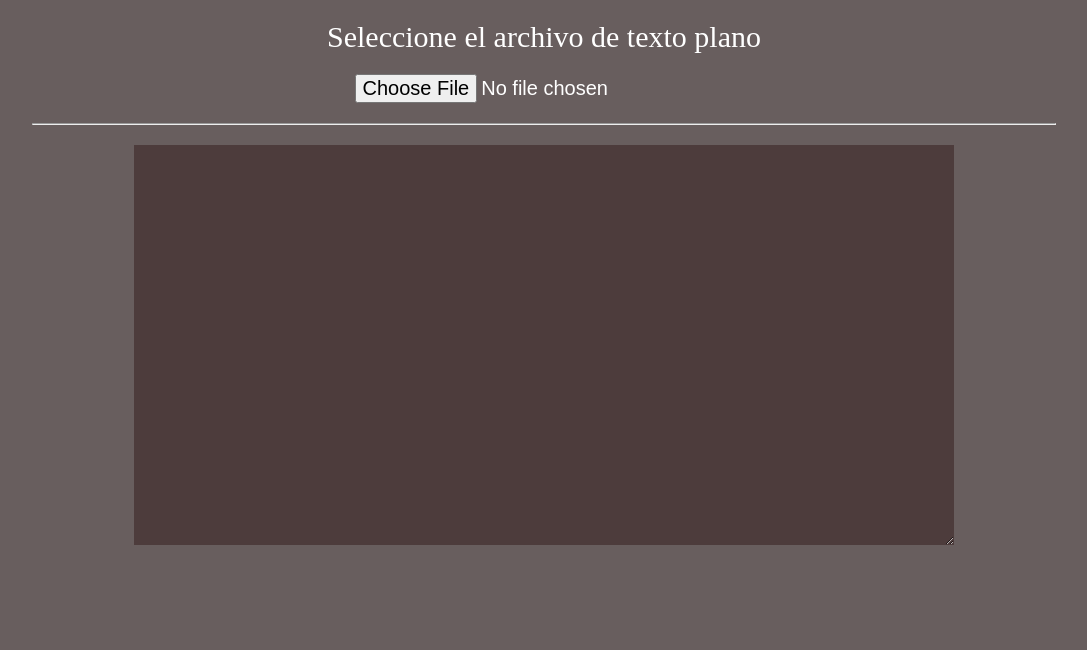
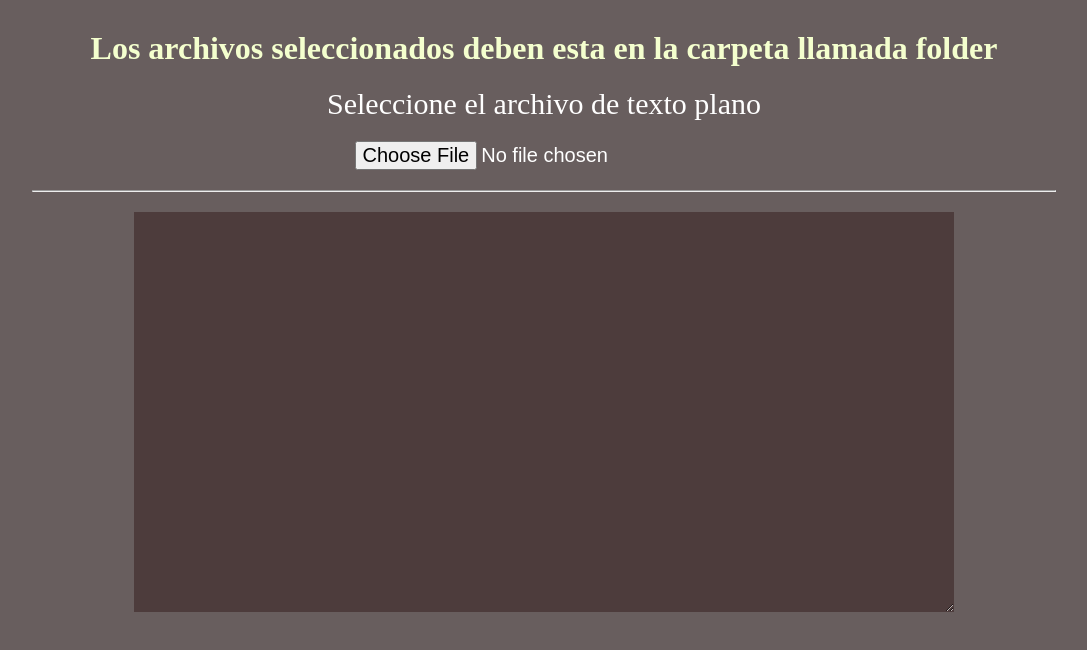
Before and after one commit to GustavoOmonteAcevedoGOA/CSVoJSON, a plain HTML site: page index.html in a window 1280 px wide. Shown: the whole page, without its empty margins (96-1183 px from the left). Drawn offline with Linux system fonts and the light colour scheme.

Commit message:
third commit

```diff
--- a/index.html
+++ b/index.html
@@ -22,6 +22,11 @@
             width: 80%;
             text-align: center;
             height: 100vh;
+        }
+
+        form h1 {
+            color: #f4ffce;
+            margin-top: 30px;
         }
 
         form label {
@@ -53,7 +58,7 @@
 
 <body>
     <form name="myForm">
-
+        <h1>Los archivos seleccionados deben esta en la carpeta llamada folder</h1>
         <label for="archivoTexto">Seleccione el archivo de texto plano</label>
 
         <input name="myInput" type="file" id="archivoTexto">
```
